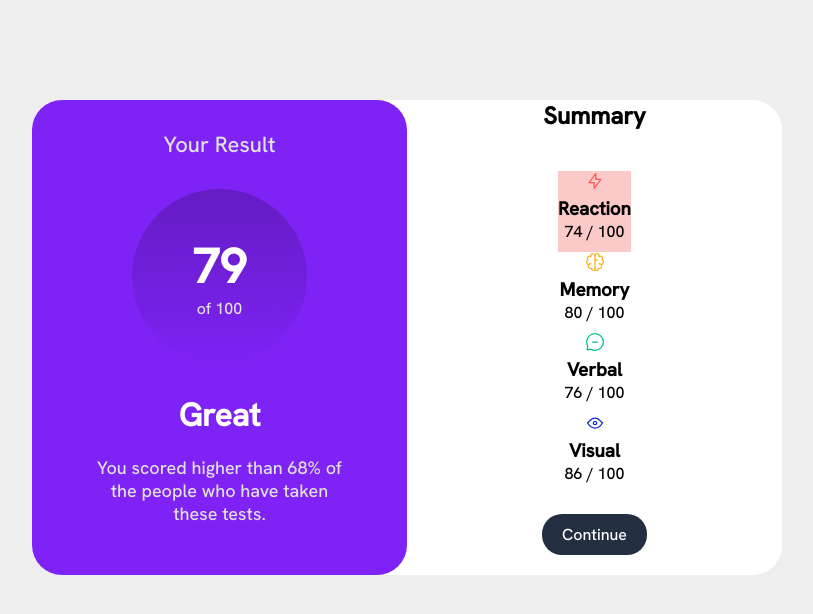
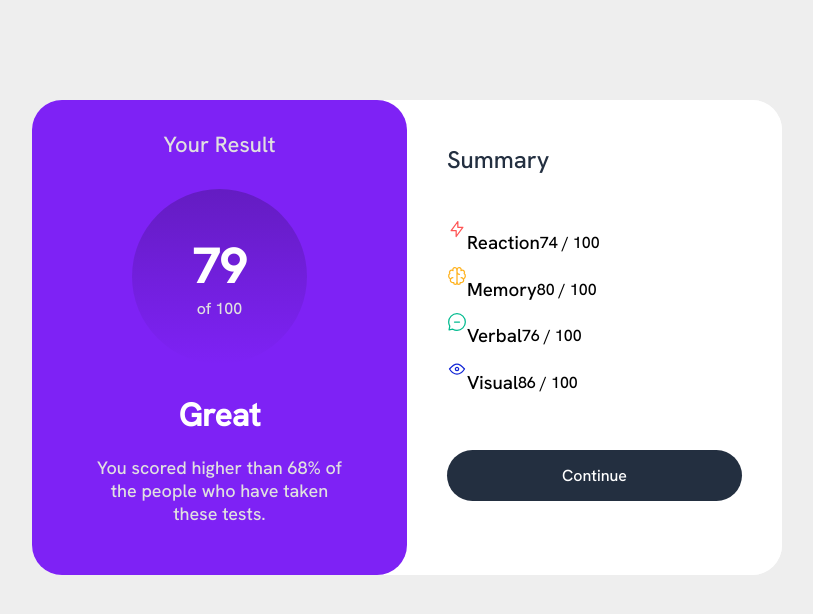
Before and after one commit to VOOTRIC/results-summary, a plain HTML site: page index.html in a window 1280 px wide. Shown: the whole page, without its empty margins (233-1046 px from the left). Drawn offline with Linux system fonts and the light colour scheme.

Commit message:
box02 changes

```diff
--- a/css/main.css
+++ b/css/main.css
@@ -31,9 +31,17 @@ border-radius: 30px;
 .box2{
 background-color: #fff;
 display: grid;
-justify-items: center;
 border-top-right-radius: 30px;
 border-bottom-right-radius: 30px;
+padding: 0px 40px 30px 40px;
+}
+
+.box2 > h2{
+display: grid;
+align-content: center;
+font-family: 'Hanken Grotesk', sans-serif;
+font-weight: 500;
+color: var(--color01);
 }
 
 .results-container {
@@ -48,8 +56,8 @@ border-bottom-right-radius: 30px;
 
 .button {
     background-color: var(--color01);
-    padding: 10px 20px;
-    border-radius: 20px;
+    padding: 15px 115px;
+    border-radius: 30px;
     color: #fff;
     text-decoration: none;
   }
@@ -72,9 +80,15 @@ border-bottom-right-radius: 30px;
 .list{
     display: grid;
     list-style: none;
+    grid-template-rows: repeat(4, 1fr);
 }
 
 
-.list > li:first-child{
-    background-color: #fa9d9d8c;
+.list > li{
+display: flex;
 }
+
+.mini-results{
+    display: flex;
+    align-items: center;
+}
--- a/index.html
+++ b/index.html
@@ -29,34 +29,33 @@
                     <ul class="list">
                     <li>
                         <div><img src="assets/images/icon-reaction.svg" alt="Reaction"></div>
-                    <div>
-                        <h3>Reaction</h3>
+                        <div class="mini-results">
+                            <h3  class="font-medium">Reaction</h3>
                             <span>74 / 100</span>
                         </div>
                     </li>
                     <li>
                         <div><img src="assets/images/icon-memory.svg" alt="Memory"></div>
-                    <div>
-                        <h3>Memory</h3>
+                        <div class="mini-results">
+                            <h3  class="font-medium">Memory</h3>
                             <span>80 / 100</span>
                         </div>
                     </li>
                     <li>
                         <div><img src="assets/images/icon-verbal.svg" alt="Verbal"></div>
-                    <div>
-                        <h3>Verbal</h3>
+                        <div class="mini-results">
+                            <h3  class="font-medium">Verbal</h3>
                             <span>76 / 100</span>
                         </div>
                     </li>
                     <li>
                         <div><img src="assets/images/icon-visual.svg" alt="Visual"></div>
-                    <div>
-                        <h3>Visual</h3>
+                        <div class="mini-results">
+                            <h3  class="font-medium">Visual</h3>
                             <span>86 / 100</span>
                         </div>
                     </li>
                 </ul>
-
         </div>
 
             <div class="button-container">
```
Lines whose indentation alone changed are shown as unchanged.
